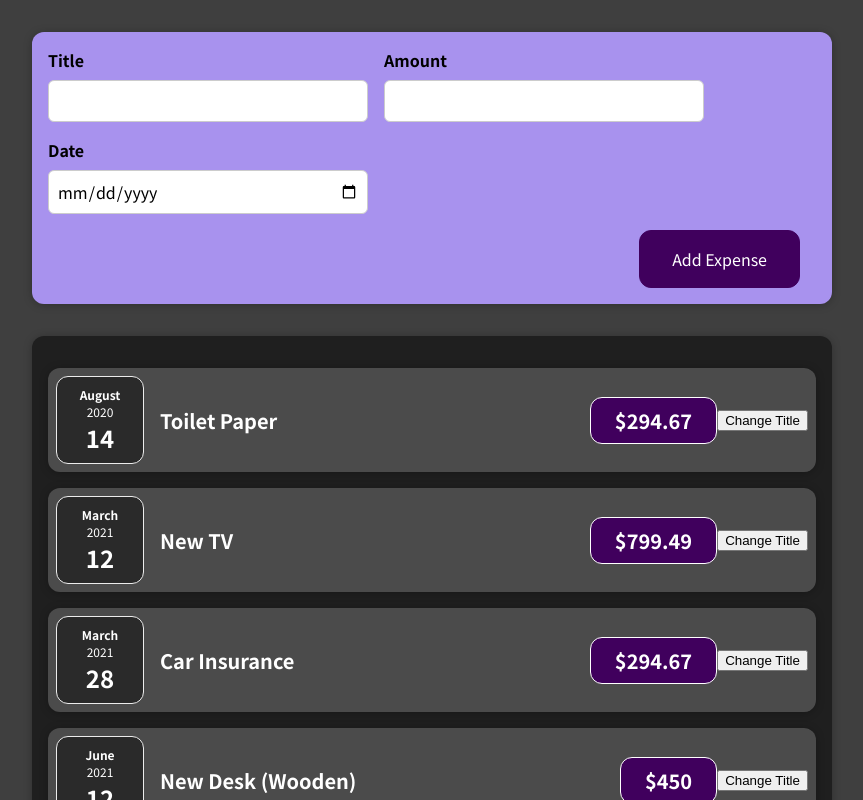
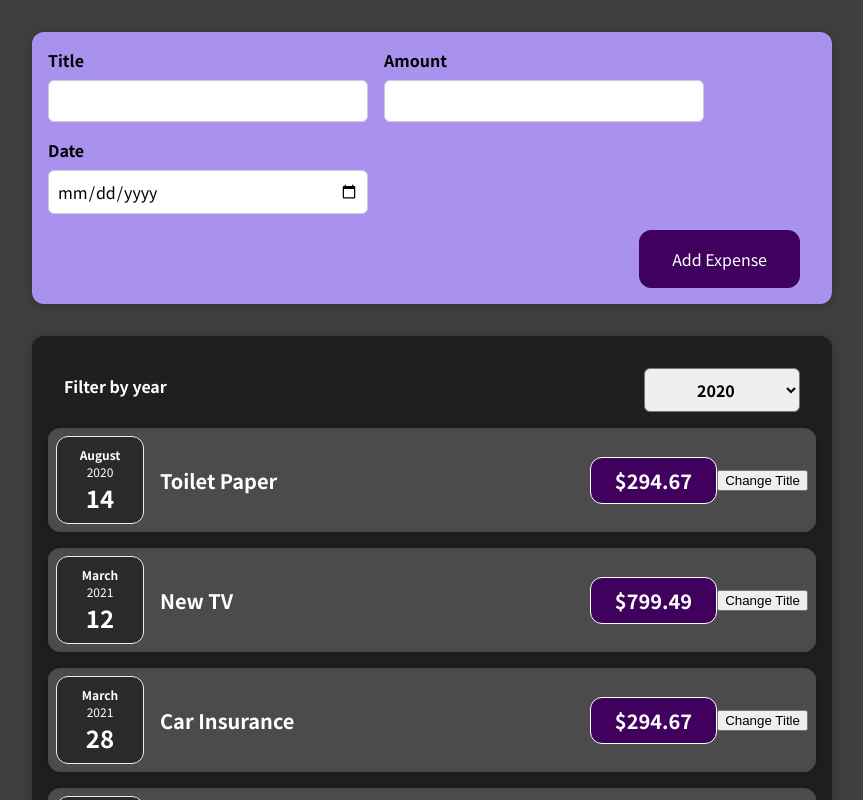
Before and after one commit to FernandoStark18/Expense-tracking-app, a React (Create React App) app: page / in a window 1280 px wide. Shown: the top 800 px of the page, without its empty margins (208-1071 px from the left). Built offline with nearby package versions, Linux system fonts and the light colour scheme.

Commit message:
Practice - Working with Events and State

```diff
--- a/src/components/Expenses/Expenses.js
+++ b/src/components/Expenses/Expenses.js
@@ -1,10 +1,21 @@
 import "./Expenses.css";
 import ExpenseItem from "./ExpenseItem";
+import ExpensesFilter from "./ExpensesFilter";
 import Card from "../UI/Card";
+import { useState } from "react";
 
 const Expenses = (props) => {
+  const [selectedYear, setSelectedYear] = useState("2020");
+
+  const filterExpenseYear = (year) => {
+    setSelectedYear(year);
+  };
   return (
     <Card className="expenses">
+      <ExpensesFilter
+        selectedYear={selectedYear}
+        onSelectedYear={filterExpenseYear}
+      />
       <ExpenseItem
         title={props.expenses[0].title}
         amount={props.expenses[0].amount}
--- /dev/null
+++ b/src/components/Expenses/ExpensesFilter.css
@@ -0,0 +1,24 @@
+.expenses-filter {
+  color: white;
+  padding: 0 1rem;
+}
+
+.expenses-filter__control {
+  display: flex;
+  width: 100%;
+  align-items: center;
+  justify-content: space-between;
+  margin: 1rem 0;
+}
+
+.expenses-filter label {
+  font-weight: bold;
+  margin-bottom: 0.5rem;
+}
+
+.expenses-filter select {
+  font: inherit;
+  padding: 0.5rem 3rem;
+  font-weight: bold;
+  border-radius: 6px;
+}
--- /dev/null
+++ b/src/components/Expenses/ExpensesFilter.js
@@ -0,0 +1,25 @@
+import React, { useState } from "react";
+
+import "./ExpensesFilter.css";
+
+const ExpensesFilter = (props) => {
+  const selectedYearHandler = (e) => {
+    props.onSelectedYear(e.target.value);
+  };
+
+  return (
+    <div className="expenses-filter">
+      <div className="expenses-filter__control">
+        <label>Filter by year</label>
+        <select value={props.selectedYear} onChange={selectedYearHandler}>
+          <option value="2022">2022</option>
+          <option value="2021">2021</option>
+          <option value="2020">2020</option>
+          <option value="2019">2019</option>
+        </select>
+      </div>
+    </div>
+  );
+};
+
+export default ExpensesFilter;
```
